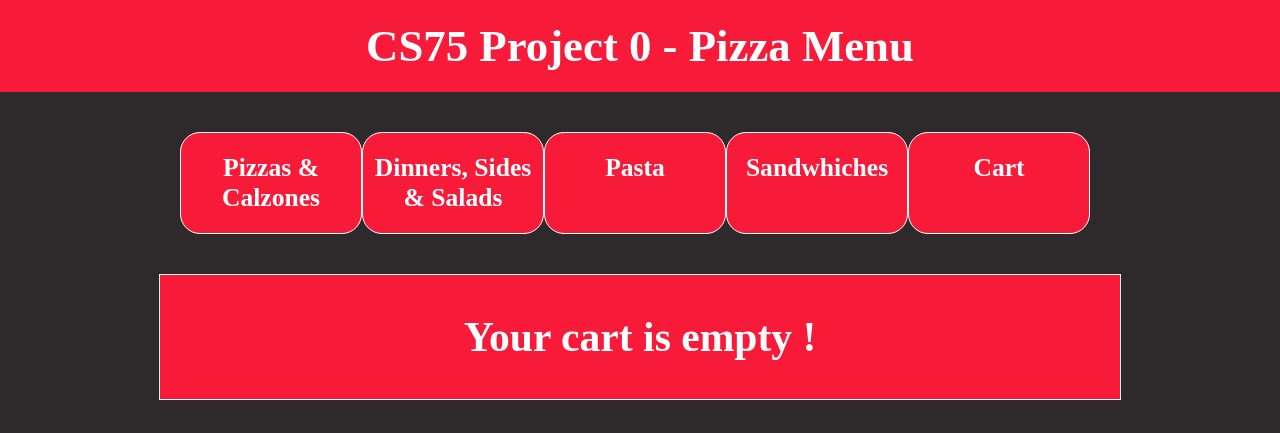
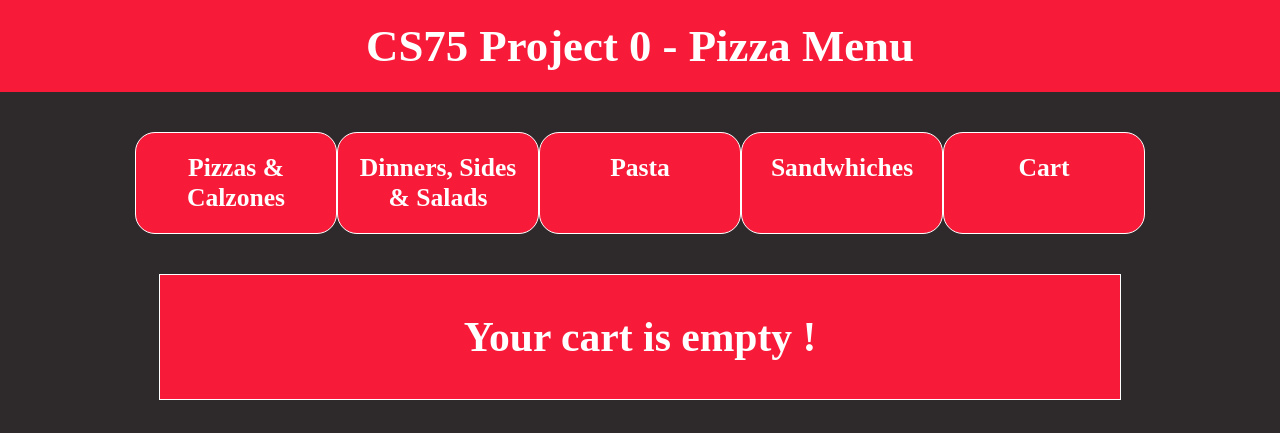
Before and after one commit to patrickhliu/pizza-menu, a PHP site: the page made by views/cart.php in a window 1280 px wide. Shown: the top 433 px of the page. Run offline with PHP 8.4, Linux system fonts and the light colour scheme; the template is opened without the code that fills it, so the values that code supplies are empty; some libraries are stand-ins or nearby versions; some web fonts are replaced.

Commit message:
fixed css issue of navbar in firefox, made it longer

```diff
--- a/css/style.css
+++ b/css/style.css
@@ -69,7 +69,7 @@ header h1 a:link, header h1 a:visited {
 
 /* navigation menu at top */
 nav .menu {
-	width: 920px;
+	width: 1010px;
 	margin: 0 auto;
 	margin-bottom: 40px;
 	padding: 0;
@@ -82,7 +82,7 @@ nav .menu li {
 
 nav .menu li a {
 	display: inline-block;
-	width: 160px;
+	width: 180px;
 	height: 80px;
 	padding: 20px 10px 0;
 	text-decoration: none;
```
